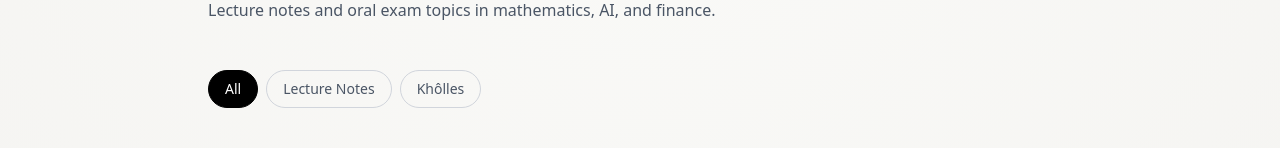
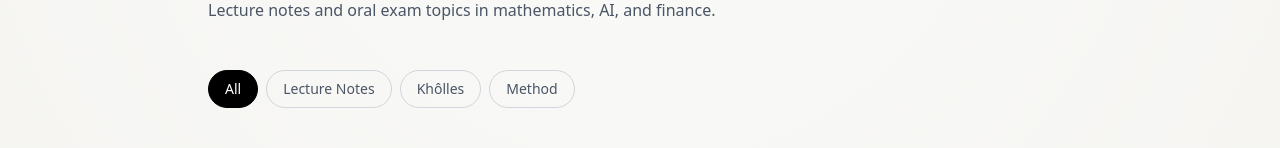
Before and after one commit to alexis-vo/alexisvo-site, a Next.js app: page /blog in a window 1280 px wide. Shown: the part 205-353 px from the top of the page. Built offline with nearby package versions, Linux system fonts and the light colour scheme; no server answers; a web font is replaced by a local one.

Commit message:
fix: path file for method and method label

```diff
--- a/components/BlogList.tsx
+++ b/components/BlogList.tsx
@@ -10,6 +10,7 @@ const tabs: { key: PostCategory | "all"; label: string }[] = [
   { key: "all", label: "All" },
   { key: "lecture-notes", label: "Lecture Notes" },
   { key: "colles", label: "Khôlles" },
+  { key: "method", label: "Method" },
 ];
 
 export default function BlogList({ posts }: { posts: Post[] }) {
--- a/data/posts.ts
+++ b/data/posts.ts
@@ -19,7 +19,7 @@ const rawPosts: Post[] = [
       "Complete method sheet covering: standard antiderivatives, integration by parts, substitutions, Bioche’s rules, partial fraction decomposition, improper integrals, and advanced techniques such as differentiation under the integral sign and the Gamma and Beta functions.",
     category: "method",
     subject: ["Mathematics"],
-    pdf: "/blog/fiche_calcul_intégral.pdf",
+    pdf: "/blog/met_int.pdf",
     date: "2026-08-11",
   },
   {
```
Also changed, not shown: 1 other file (tests, documents, lock files or other folders).
